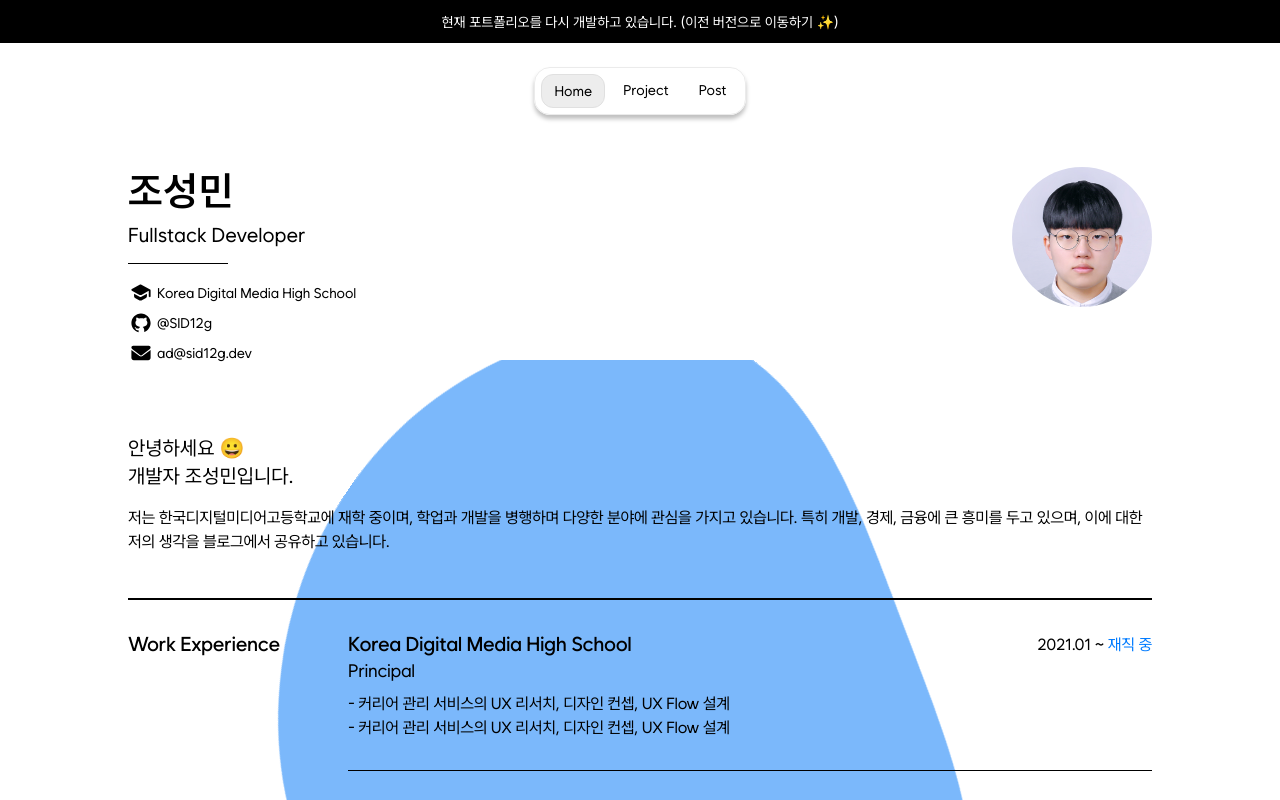
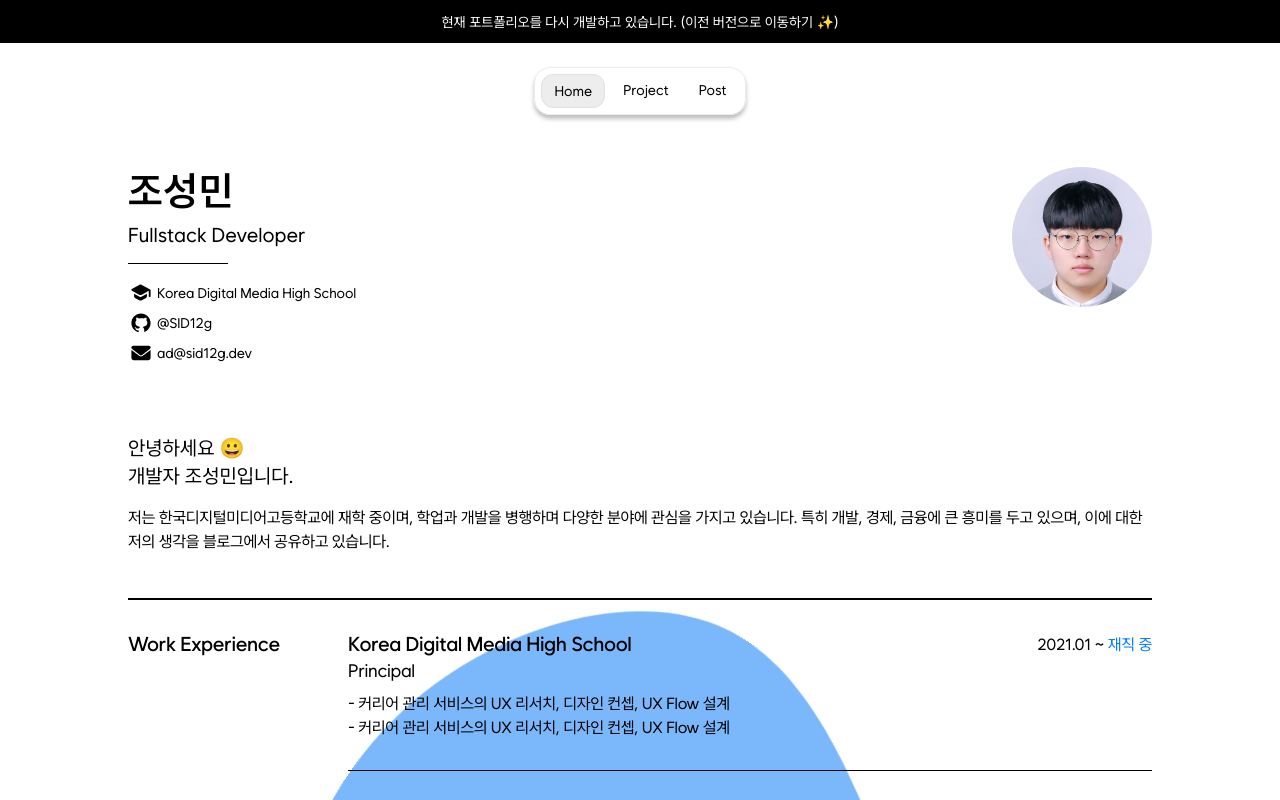
Before and after one commit to SID12g/sid12g.dev, a Next.js app: page / in a window 1280 px wide. Shown: the top 800 px of the page. Built offline with nearby package versions, Linux system fonts and the light colour scheme; a web font is replaced by a local one.

Commit message:
fix: Home page Background height & top

```diff
--- a/src/app/page.tsx
+++ b/src/app/page.tsx
@@ -56,13 +56,13 @@ const Foreground = styled.div`
 
 const Background = styled.div`
   width: 100%;
-  height: fit-content;
+  height: 1100px;
   overflow-x: hidden;
   display: flex;
   align-items: center;
   justify-content: center;
   position: absolute;
-  top: 360px;
+  top: 460px;
   z-index: -1;
 `;
 
```
